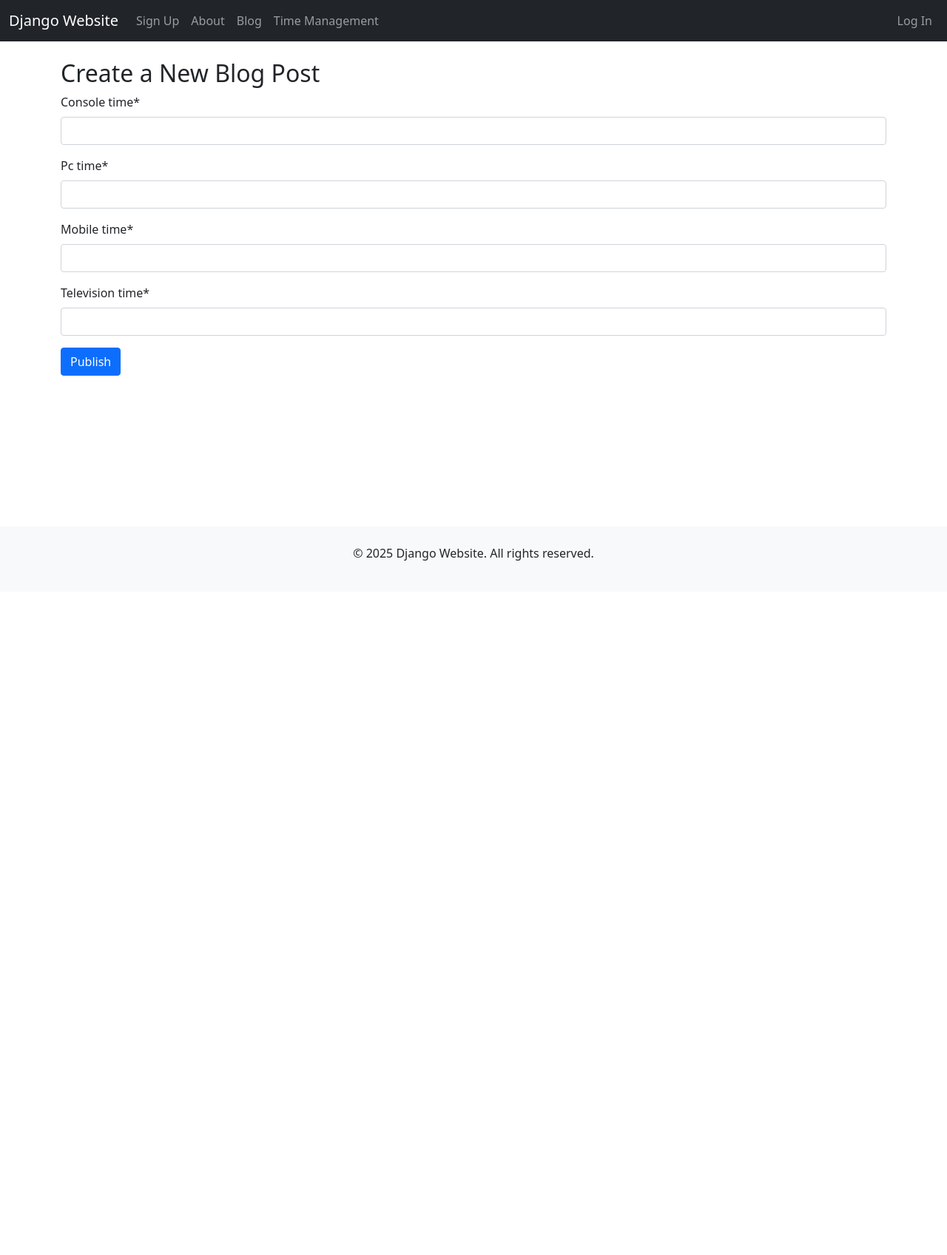
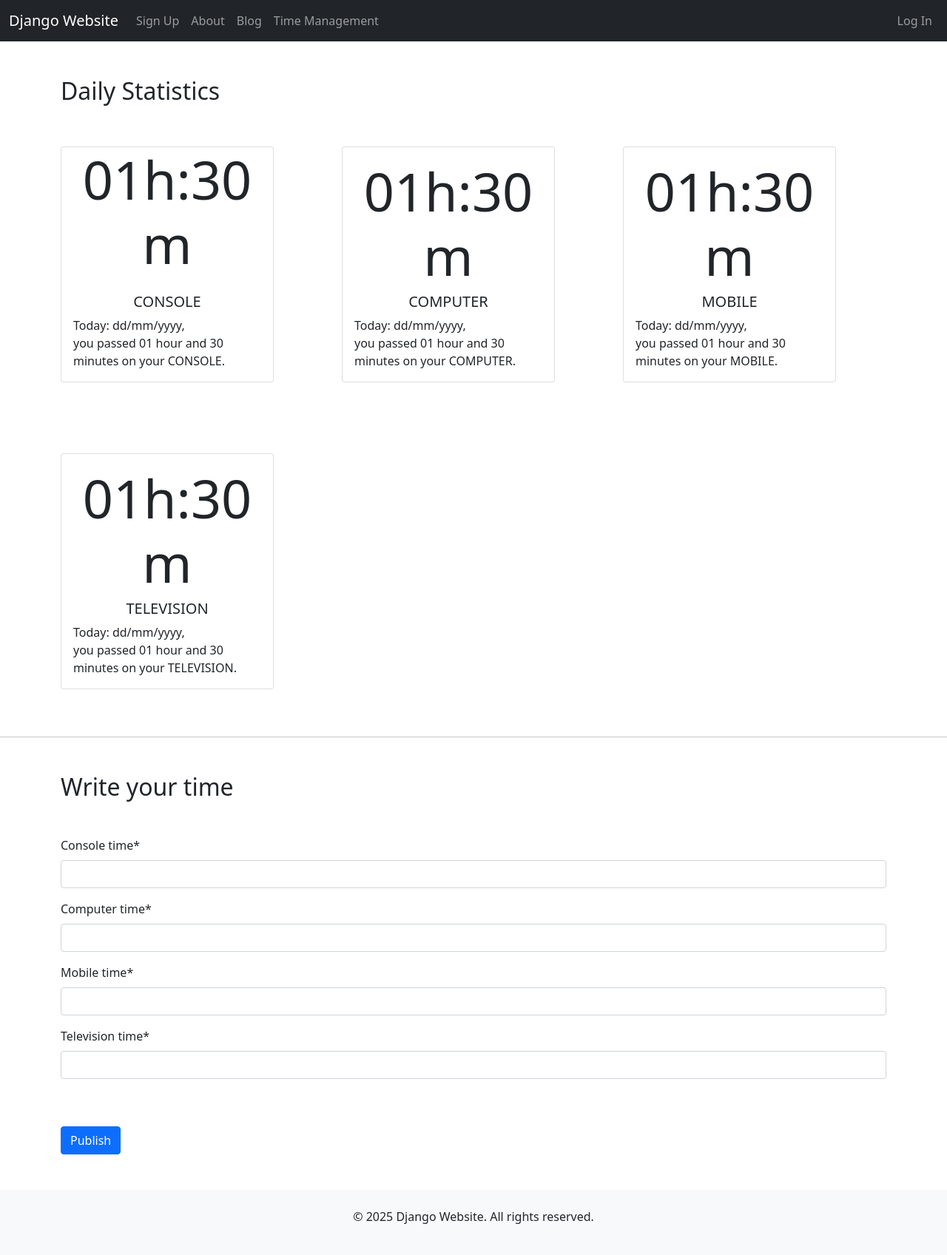
Before and after one commit to a-298/django_website, a Django app: page /time_management/home/ in a window 1280 px wide. Shown: the whole page at 74% size. Before the commit the page ends 758 px from the top, so only its background shows below. Run offline with Django 5.2, Linux system fonts and the light colour scheme; some libraries are stand-ins or nearby versions.

Commit message:
Finished writing initial page of TimeManagement app. DW-36

```diff
--- a/time_management/forms.py
+++ b/time_management/forms.py
@@ -5,4 +5,4 @@ from .models import Time
 class TimeForm(forms.ModelForm):
     class Meta:
         model = Time
-        fields = ["console_time", "pc_time", "mobile_time", "television_time"]
+        fields = ["console_time", "computer_time", "mobile_time", "television_time"]
--- a/time_management/models.py
+++ b/time_management/models.py
@@ -1,9 +1,13 @@
+from django.utils import timezone
+from django.contrib.auth.models import User
 from django.db import models
 
 
 class Time(models.Model):
+    user = models.ForeignKey(User, on_delete=models.CASCADE)
+    date = models.DateField(default=timezone.now)
     console_time = models.IntegerField()
-    pc_time = models.IntegerField()
+    computer_time = models.IntegerField()
     mobile_time = models.IntegerField()
     television_time = models.IntegerField()
 
--- a/time_management/templates/home.html
+++ b/time_management/templates/home.html
@@ -5,12 +5,60 @@
 {% load crispy_forms_tags %}
 
 {% block content %}
-    <div class="container mt-4">
-        <h2>Create a New Blog Post</h2>
-        <form method="POST">
-            {% csrf_token %}
-            {{ form|crispy }}
-            <button type="submit" class="btn btn-primary">Publish</button>
-        </form>
+<div class="container mt-5">
+    <h2>Daily Statistics</h2>
+    <div class="row">
+
+        <div class="col mb-5">
+            <div class="card mt-5" style="width: 18rem;">
+                <h1 class="display-2 text-center">01h:30m</h1>
+                <div class="card-body">
+                    <h5 class="card-title text-center">CONSOLE</h5>
+                    <p class="card-text">Today: dd/mm/yyyy, <br> you passed 01 hour and 30 minutes on your CONSOLE.</p>
+                </div>
+            </div>
+        </div>
+
+        <div class="col mb-5">
+            <div class="card mt-5" style="width: 18rem;">
+                <div class="card-body">
+                    <h1 class="display-2 text-center">01h:30m</h1>
+                    <h5 class="card-title text-center">COMPUTER</h5>
+                    <p class="card-text">Today: dd/mm/yyyy, <br> you passed 01 hour and 30 minutes on your COMPUTER.</p>
+                </div>
+            </div>
+        </div>
+
+        <div class="col mb-5">
+            <div class="card mt-5" style="width: 18rem;">
+                <div class="card-body">
+                    <h1 class="display-2 text-center">01h:30m</h1>
+                    <h5 class="card-title text-center">MOBILE</h5>
+                    <p class="card-text">Today: dd/mm/yyyy, <br> you passed 01 hour and 30 minutes on your MOBILE.</p>
+                </div>
+            </div>
+        </div>
+
+        <div class="col mb-5">
+            <div class="card mt-5" style="width: 18rem;">
+                <div class="card-body">
+                    <h1 class="display-2 text-center">01h:30m</h1>
+                    <h5 class="card-title text-center">TELEVISION</h5>
+                    <p class="card-text">Today: dd/mm/yyyy, <br> you passed 01 hour and 30 minutes on your TELEVISION.</p>
+                </div>
+            </div>
+        </div>
     </div>
+</div>
+
+<hr>
+
+<div class="container mt-5">
+    <h2 class="mb-5">Write your time</h2>
+    <form method="POST">
+        {% csrf_token %}
+        {{ form|crispy }}
+        <button type="submit" class="btn btn-primary mb-5 mt-5">Publish</button>
+    </form>
+</div>
 {% endblock %}
--- a/time_management/views.py
+++ b/time_management/views.py
@@ -7,7 +7,9 @@ def home(request):
     if request.method == "POST":
         form = TimeForm(request.POST)
         if form.is_valid():
-            post = form.save()
+            entry = form.save(commit=False)
+            entry.user = request.user
+            entry.save()
             messages.success(request, "Your data was successfully recorded.")
     else:
         form = TimeForm()
```
Also changed, not shown: db.sqlite3, time_management/migrations/0002_time_user.py (added), time_management/migrations/0003_time_date_alter_time_user.py (added), time_management/migrations/0004_rename_pc_time_time_computer_time.py (added).
